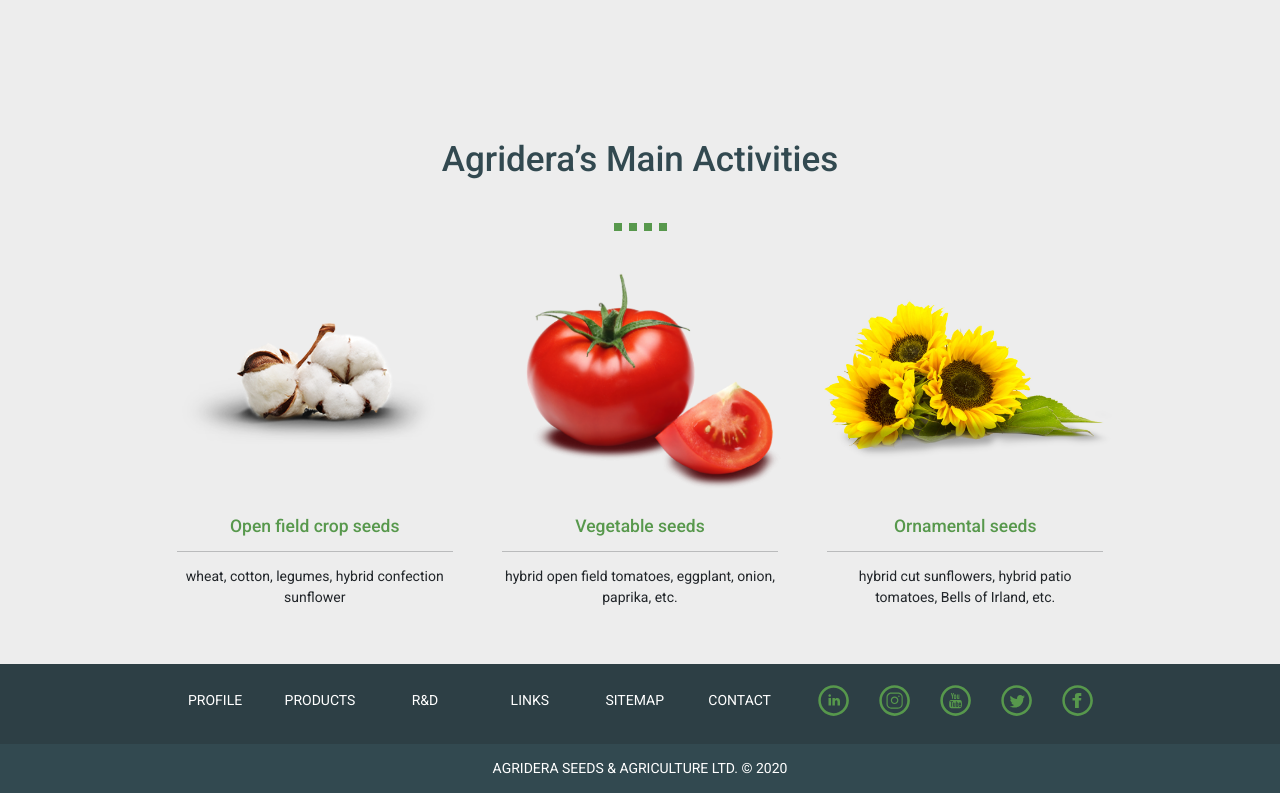
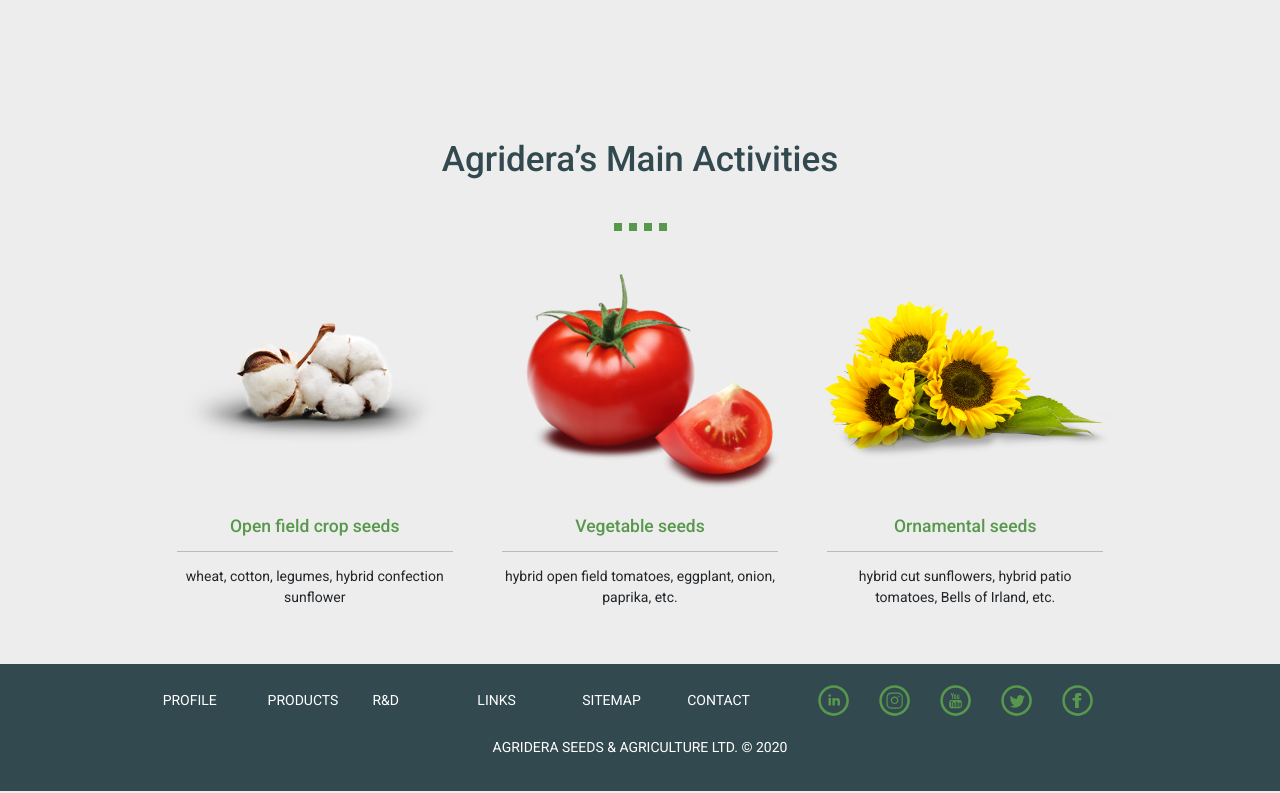
Before and after one commit to neddllly/neddllly.github.io, a plain HTML site: page index.html in a window 1280 px wide. Shown: the part 1790-2583 px from the top of the page. Drawn offline with nearby package versions, Linux system fonts and the light colour scheme.

Commit message:
Update index.html

```diff
--- a/index.html
+++ b/index.html
@@ -18,10 +18,6 @@
       crossorigin="anonymous"
     />
     <link rel="stylesheet" href="css/styles.css" />
-
-    <link rel="preconnect" href="https://fonts.googleapis.com">
-    <link rel="preconnect" href="https://fonts.gstatic.com" crossorigin>
-    <link href="https://fonts.googleapis.com/css2?family=Heebo:wght@100..900&family=Roboto+Slab:wght@100..900&display=swap" rel="stylesheet">
   </head>
   <body>
 
@@ -32,8 +28,8 @@
     >
     <header>
       <div class="row">
-        <div class="col col-12 col-lg-3 d-flex justify-content-center logo">
-          <img class="img-head-logo" src="images/logo.png" alt="" srcset="" />
+        <div class="col col-12 col-lg-3 d-flex justify-content-center">
+          <img src="images/logo.png" alt="" srcset="" />
         </div>
         <div class="col col-12 col-lg-9 d-flex align-items-center flex-wrap">
           <div class="row justify-content-end flex-wrap w-100">
@@ -70,7 +66,7 @@
                   <a href="/">Company Profile</a>
                 </li>
                 <li class="nav-item">
-                  <a href="/">Products </a>
+                  <a href="pages/tomato_all.html">Products </a>
                 </li>
                 <li class="nav-item">
                   <a href="/">Services</a>
@@ -640,28 +636,28 @@
         </div>
       </div>
     </section>
-    <footer class="d-flex flex-column justify-content-between" >
-      <div class="row justify-content-center" style="background-color: #2D3F45;">
+    <footer>
+      <div class="row justify-content-center">
         <div class="col-9">
           <div class="row justify-content-center my-4">
-            <div class="col col-8 pb-2">
+            <div class="col col-8">
               <ul class="nav d-flex justify-content-around">
-                <li class="d-flex justify-content-center nav-item col-12 col-lg-2">
+                <li class="nav-item col-12 col-lg-2">
                   <a href="/">PROFILE</a>
                 </li>
-                <li class="d-flex justify-content-center nav-item col-12 col-lg-2">
+                <li class="nav-item col-12 col-lg-2">
                   <a href="/">PRODUCTS</a>
                 </li>
-                <li class="d-flex justify-content-center nav-item col-12 col-lg-2">
+                <li class="nav-item col-12 col-lg-2">
                   <a href="/">R&D </a>
                 </li>
-                <li class="d-flex justify-content-center nav-item col-12 col-lg-2">
+                <li class="nav-item col-12 col-lg-2">
                   <a href="/">LINKS</a>
                 </li>
-                <li class="d-flex justify-content-center nav-item col-12 col-lg-2">
+                <li class="nav-item col-12 col-lg-2">
                   <a href="/">SITEMAP </a>
                 </li>
-                <li class="d-flex justify-content-center nav-item col-12 col-lg-2">
+                <li class="nav-item col-12 col-lg-2">
                   <a href="/">CONTACT </a>
                 </li>
               </ul>
@@ -697,7 +693,7 @@
         </div>
       </div>
       <div class="row">
-        <div class="col text-center pt-3 pb-3">
+        <div class="col text-center">
           AGRIDERA SEEDS & AGRICULTURE LTD. © 2020
         </div>
       </div>
```
